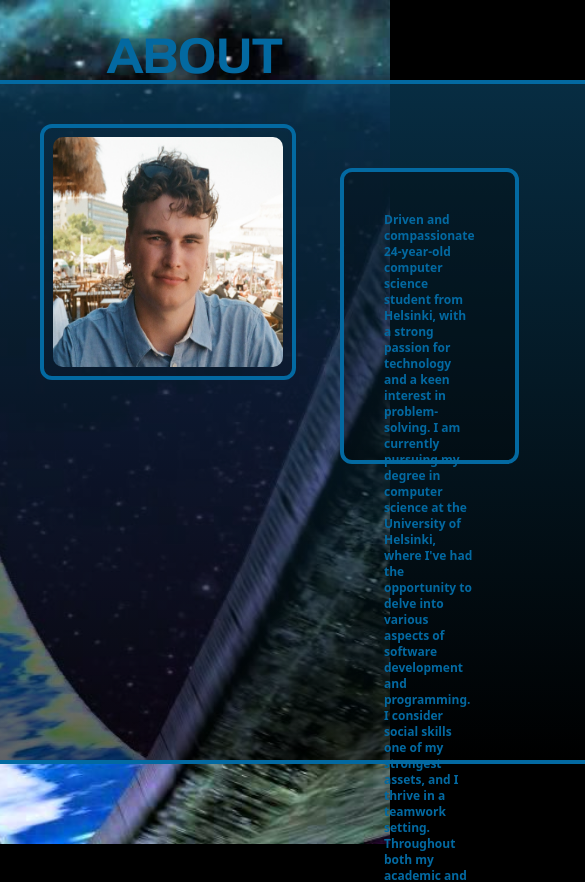
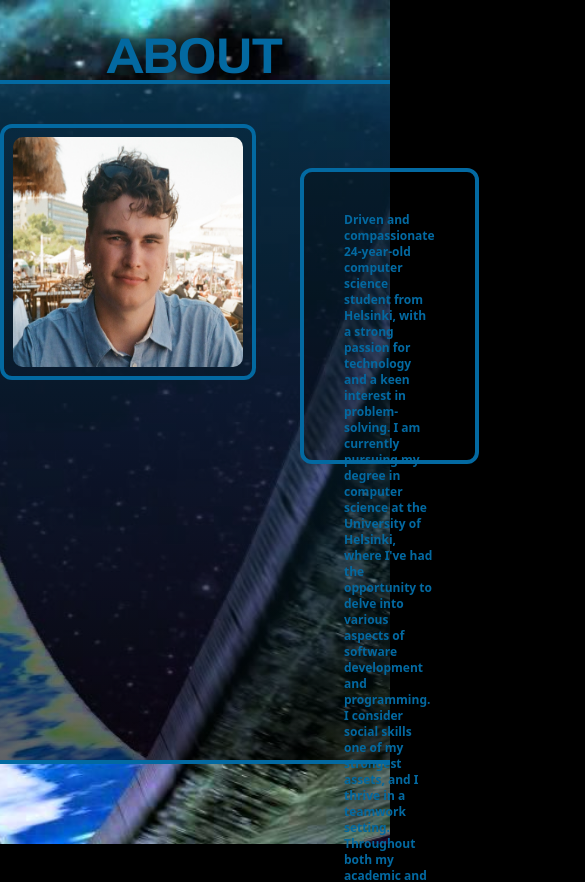
Before and after one commit to KalleHahl/HaloCE-Portfolio, a Next.js app in the folder portfolio/: page /about in a window 390 px wide. Shown: the top 882 px of the page, 585 px wide, since content can reach past the window. Built offline with nearby package versions, Linux system fonts and the light colour scheme.

Commit message:
added 4k breakpoint, tried to make the UI a little more responsive, WIP

```diff
--- a/portfolio/components/GradientBackground.tsx
+++ b/portfolio/components/GradientBackground.tsx
@@ -11,12 +11,12 @@ const GradientBackground = ({
 }) => {
   return (
     <div className="flex flex-col min-h-screen">
-      <div className="relative h-20 md:h-40">
+      <div className="relative h-20 md:h-36 4k:h-64">
         <div className="flex flex-col justify-end h-full">
           <motion.p
             initial={{ x: "-100%", opacity: 0 }}
             animate={{ x: "-50%", opacity: 1 }}
-            className="font-handel text-5xl md:text-7xl absolute text-sky-700 bottom-0 left-1/2 transform -translate-x-1/2 md:left-80"
+            className="font-handel text-shadow-sm shadow-black text-5xl md:text-7xl absolute text-sky-700 bottom-0 left-1/2 transform -translate-x-1/2 md:left-1/4"
           >
             {text}
           </motion.p>
@@ -26,14 +26,14 @@ const GradientBackground = ({
         initial={{ opacity: 0 }}
         animate={{ opacity: 1 }}
         transition={{ duration: 1 }}
-        className="flex flex-1"
+        className="flex flex-col flex-wrap flex-1  2xl:content-center relative border-b-4 border-t-4 4k:border-t-8 4k:border-b-8 border-sky-700"
       >
-        <div className="flex flex-col flex-wrap flex-1 relative py-10 px-10 border-b-4 border-t-4 border-sky-700">
-          <div className="absolute inset-0 bg-gradient-to-b from-sky-900 to-black opacity-60"></div>{" "}
+        <div className="absolute inset-0 bg-gradient-to-b from-sky-900 to-black opacity-60"></div>{" "}
+        <div className="flex flex-col md:flex-row py-10 md:px-10">
           {children}
         </div>
       </motion.div>
-      <div className="h-20 md:h-40"></div>
+      <div className="h-20 md:h-36 4k:h-64"></div>
     </div>
   )
 }
--- a/portfolio/tailwind.config.js
+++ b/portfolio/tailwind.config.js
@@ -20,7 +20,10 @@ module.exports = {
       },
       textShadow: {
         sm: "0 0px 16px var(--tw-shadow-color)",
-        lg: "0 0px 28px var(--tw-shadow-color)",
+        lg: "0 0px 36px var(--tw-shadow-color)",
+      },
+      screens: {
+        "4k": "3840px",
       },
     },
   },
```
